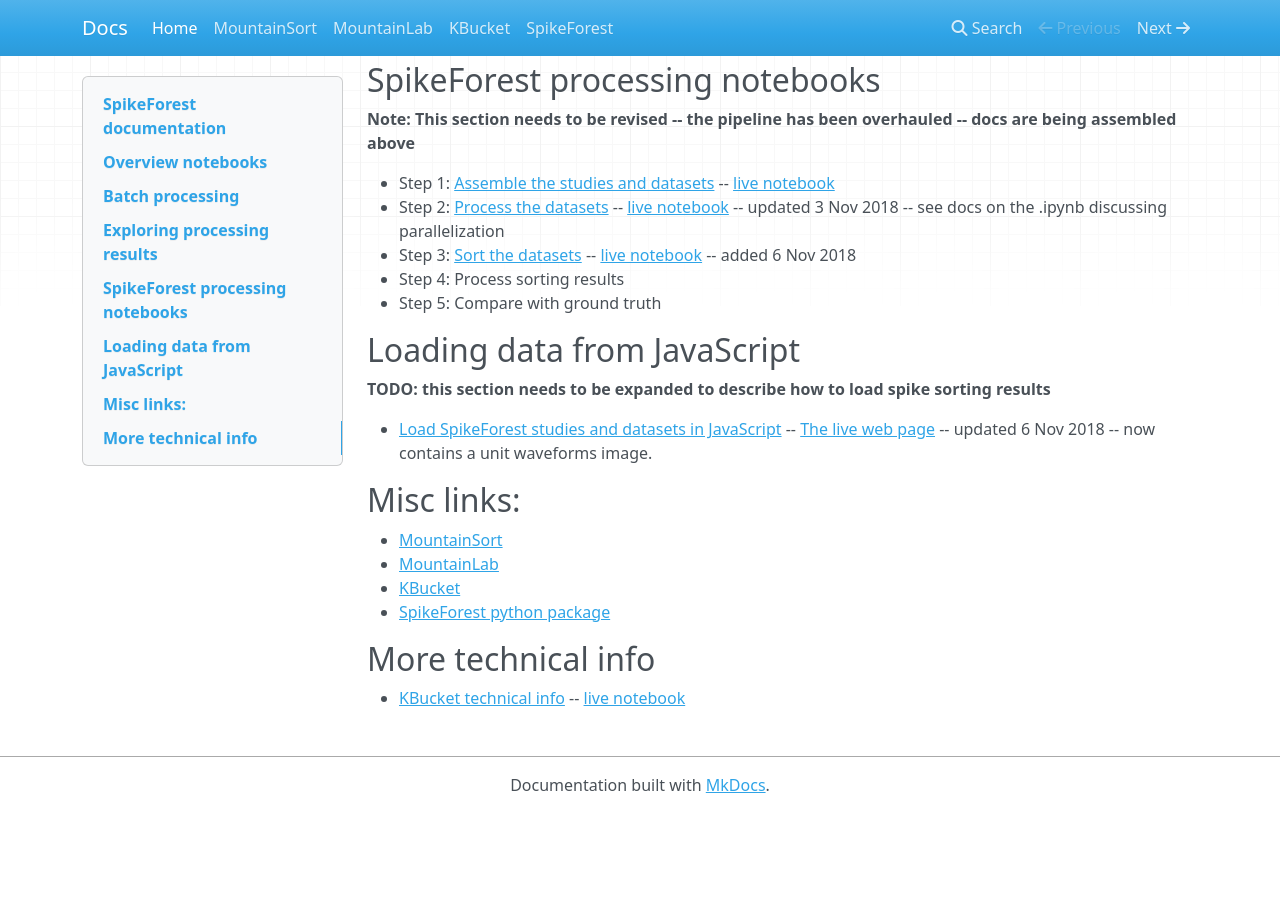
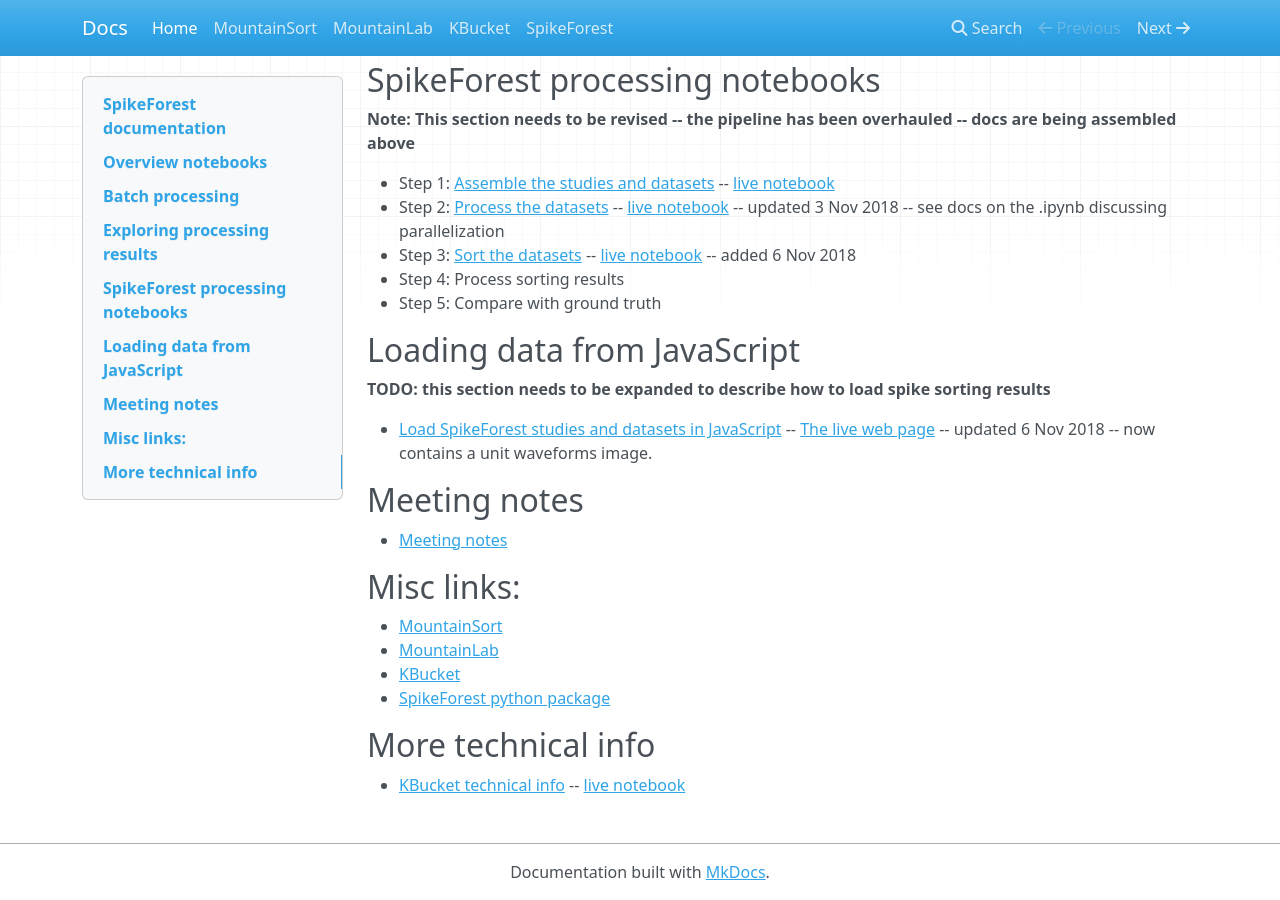
Before and after one commit to scratcharchive/spikeforest-docs, an MkDocs documentation site: the page built from docs/index.md, in a window 1280 px wide and 900 px high, scrolled down 673 px. Built offline with MkDocs 1.6.1, drawn with Linux system fonts in a browser that asks for light colours; nearby versions of some CDN libraries; before the commit the page ends 1486 px from its top, so only the background shows below that.

Commit message:
Update index.md

```diff
--- a/docs/index.md
+++ b/docs/index.md
@@ -38,6 +38,10 @@
 
 * [Load SpikeForest studies and datasets in JavaScript](https://codesandbox.io/s/w7pp32vo0w) -- [The live web page](https://w7pp32vo0w.codesandbox.io/) -- updated 6 Nov 2018 -- now contains a unit waveforms image.
 
+## Meeting notes
+
+* [Meeting notes](meeting_notes.md)
+
 ## Misc links:
 
 * [MountainSort](mountainsort.md)
@@ -45,6 +49,8 @@
 * [KBucket](kbucket.md)
 * [SpikeForest python package](https://github.com/magland/spikeforest)
 
+
+
 ## More technical info
 
 * [KBucket technical info](https://gist.github.com/magland/fb2a879975f6e1d44cc624297c1b6656#file-kbucket_technical_info-ipynb) -- [live notebook](https://colab.research.google.com/gist/magland/fb2a879975f6e1d44cc624297c1b6656)
```
